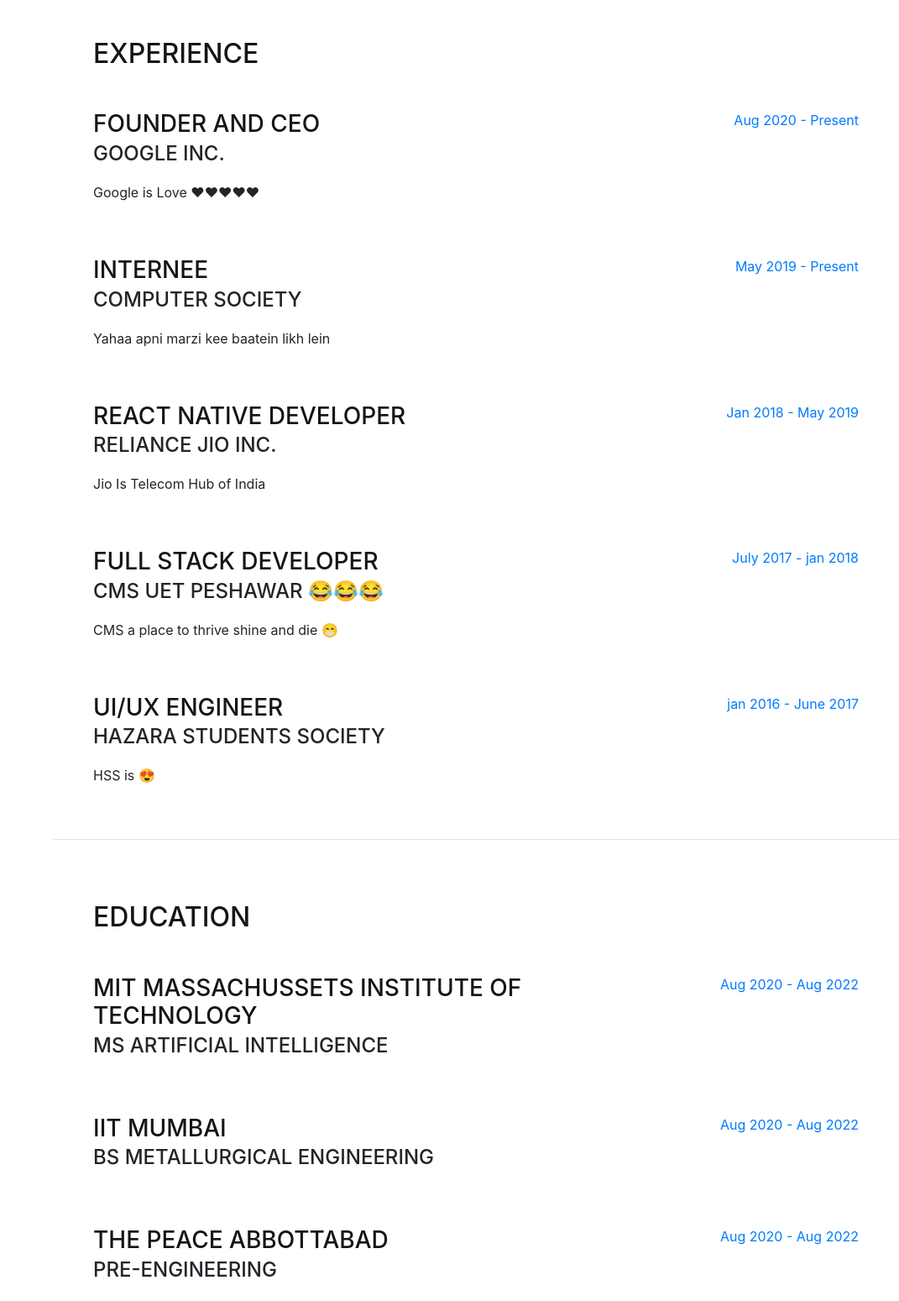
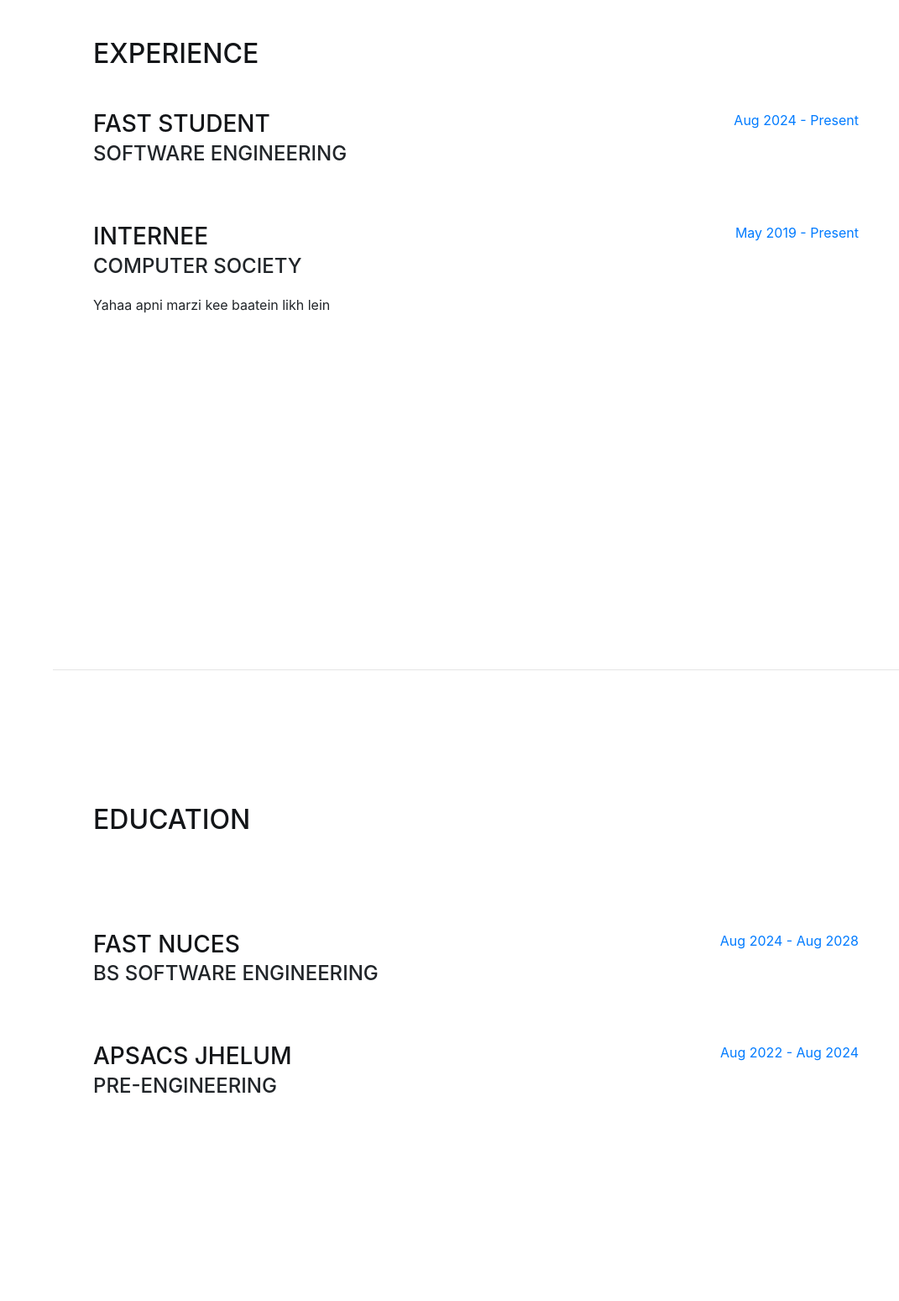
Before and after one commit to AhmadAliShah12/Ahmad-Ali-Shah, a website with bundled scripts: page index.html in a window 1280 px wide. Shown: the part 804-2353 px from the top of the page at 84% size, without its empty margins (209-1280 px from the left). Built offline with nearby package versions, Linux system fonts and the light colour scheme; a web font is replaced by a local one.

Commit message:
Update index.html
some changes in experience and education

```diff
--- a/index.html
+++ b/index.html
@@ -77,7 +77,7 @@
       <div class="w-100">
         <!--Enter your name! -->
 
-        <h1 class="mb-0">Ahmad ALi Shah
+        <h1 class="mb-0">Ahmad Ali Shah
 
         </h1>
         <!--Enter your Mobile Number here! -->
@@ -134,12 +134,12 @@
 
          <div class="resume-item d-flex flex-column flex-md-row justify-content-between mb-5">
           <div class="resume-content">
-            <h3 class="mb-0">Founder and CEO</h3>
-            <div class="subheading mb-3">Google Inc.</div>
-            <p> Google is Love ❤❤❤❤❤</p>
+            <h3 class="mb-0">FAST STUDENT</h3>
+            <div class="subheading mb-3">Software Engineering</div>
+            <p> </p>
           </div>
           <div class="resume-date text-md-right">
-            <span class="text-primary">Aug 2020 - Present</span>
+            <span class="text-primary">Aug 2024 - Present</span>
           </div>
         </div>
 
@@ -157,34 +157,34 @@
 
         <div class="resume-item d-flex flex-column flex-md-row justify-content-between mb-5">
           <div class="resume-content">
-            <h3 class="mb-0">React Native Developer</h3>
-            <div class="subheading mb-3">Reliance JIO Inc.</div>
-            <p>Jio Is Telecom Hub of India</p>
+            <h3 class="mb-0"></h3>
+            <div class="subheading mb-3"></div>
+            <p></p>
           </div>
           <div class="resume-date text-md-right">
-            <span class="text-primary">Jan 2018 - May 2019</span>
+            <span class="text-primary"></span>
           </div>
         </div>
 
         <div class="resume-item d-flex flex-column flex-md-row justify-content-between mb-5">
           <div class="resume-content">
-            <h3 class="mb-0">Full Stack Developer</h3>
-            <div class="subheading mb-3">CMS UET Peshawar 😂😂😂</div>
-            <p>CMS a place to thrive shine and die 😁</p>
+            <h3 class="mb-0"></h3>
+            <div class="subheading mb-3"></div>
+            <p></p>
           </div>
           <div class="resume-date text-md-right">
-            <span class="text-primary">July 2017 - jan 2018</span>
+            <span class="text-primary"></span>
           </div>
         </div>
 
         <div class="resume-item d-flex flex-column flex-md-row justify-content-between">
           <div class="resume-content">
-            <h3 class="mb-0">UI/UX Engineer</h3>
-            <div class="subheading mb-3">Hazara Students Society</div>
-            <p>HSS is 😍</p>
+            <h3 class="mb-0"></h3>
+            <div class="subheading mb-3"</div>
+            <p></p>
           </div>
           <div class="resume-date text-md-right">
-            <span class="text-primary">jan 2016 - June 2017</span>
+            <span class="text-primary"></span>
           </div>
         </div>
 
@@ -203,24 +203,24 @@
         <div class="resume-item d-flex flex-column flex-md-row justify-content-between mb-5">
            <!--Master's-->
           <div class="resume-content">
-            <h3 class="mb-0">MIT Massachussets Institute of technology</h3>
-            <div class="subheading mb-3">MS Artificial Intelligence</div>
+            <h3 class="mb-0"></h3>
+            <div class="subheading mb-3"></div>
             </div>
 
         <div class="resume-date text-md-right">
-            <span class="text-primary">Aug 2020 - Aug 2022</span>
+            <span class="text-primary"></span>
           </div>
         </div>
 
         <div class="resume-item d-flex flex-column flex-md-row justify-content-between mb-5">
            <!--Bachelor's-->
           <div class="resume-content">
-            <h3 class="mb-0">IIT Mumbai</h3>
-            <div class="subheading mb-3">BS Metallurgical Engineering</div>
+            <h3 class="mb-0">Fast Nuces</h3>
+            <div class="subheading mb-3">BS Software Engineering</div>
             </div>
 
         <div class="resume-date text-md-right">
-            <span class="text-primary">Aug 2020 - Aug 2022</span>
+            <span class="text-primary">Aug 2024 - Aug 2028</span>
           </div>
         </div>
 
@@ -228,24 +228,24 @@
         <div class="resume-item d-flex flex-column flex-md-row justify-content-between mb-5">
            <!--College Here -->
           <div class="resume-content">
-            <h3 class="mb-0">The Peace Abbottabad</h3>
+            <h3 class="mb-0">APSACS Jhelum</h3>
             <div class="subheading mb-3">Pre-Engineering</div>
             </div>
 
         <div class="resume-date text-md-right">
-            <span class="text-primary">Aug 2020 - Aug 2022</span>
+            <span class="text-primary">Aug 2022 - Aug 2024</span>
           </div>
         </div>
 
         <div class="resume-item d-flex flex-column flex-md-row justify-content-between mb-5">
            <!--School Here -->
           <div class="resume-content">
-            <h3 class="mb-0">Islamia College Peshawar</h3>
-            <div class="subheading mb-3">MS Artificial Intelligence</div>
+            <h3 class="mb-0"></h3>
+            <div class="subheading mb-3"></div>
             </div>
 
         <div class="resume-date text-md-right">
-            <span class="text-primary">Aug 2020 - Aug 2022</span>
+            <span class="text-primary"></span>
           </div>
         </div>
         </div>
```
